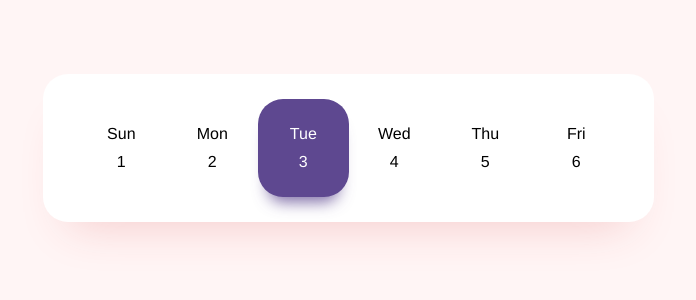
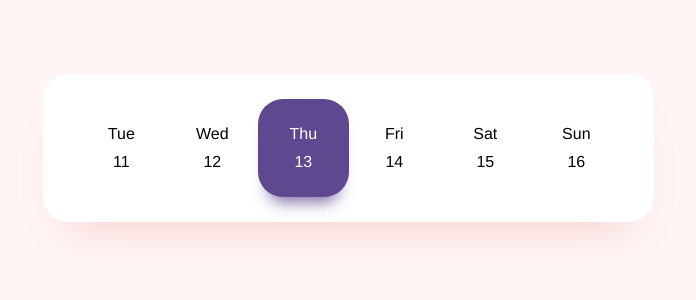
Before and after one commit to codacy20/angular-calendar-temp, an Angular app: page / in a window 1280 px wide. Shown: the part 248-548 px from the top of the page, without its empty margins (280-976 px from the left). Built offline with nearby package versions, Linux system fonts and the light colour scheme.

Commit message:
calendar logic

```diff
--- a/src/app/calendar/calendar.component.ts
+++ b/src/app/calendar/calendar.component.ts
@@ -7,14 +7,15 @@ import { Day, WeekDays } from "../model";
   styleUrls: ["./calendar.component.css"]
 })
 export class CalendarComponent implements OnInit {
+  DAY = 86400000;
   active = 2;
   days: Day[] = [
-    { name: WeekDays[0], date: 1 },
-    { name: WeekDays[1], date: 2 },
-    { name: WeekDays[2], date: 3 },
-    { name: WeekDays[3], date: 4 },
-    { name: WeekDays[4], date: 5 },
-    { name: WeekDays[5], date: 6 }
+    { name: this.getDay(-2), date: this.getDate(-2) },
+    { name: this.getDay(-1), date: this.getDate(-1) },
+    { name: this.getDay(0), date: this.getDate(0) },
+    { name: this.getDay(1), date: this.getDate(1) },
+    { name: this.getDay(2), date: this.getDate(2) },
+    { name: this.getDay(3), date: this.getDate(3) }
   ];
   constructor() {}
 
@@ -22,5 +23,13 @@ export class CalendarComponent implements OnInit {
     this.active = index;
   }
 
+  getDate(index: number) {
+    return new Date(Date.now() + index * this.DAY).getDate();
+  }
+
+  getDay(index: number) {
+    return WeekDays[new Date(Date.now() + index * this.DAY).getDay()];
+  }
+
   ngOnInit() {}
 }
--- a/src/app/day/day.component.css
+++ b/src/app/day/day.component.css
@@ -17,6 +17,7 @@ cursor: pointer;
 }
 
 .container.active{
+  transition: 0.4s ease-in-out;
 background: #5E4890;
 box-shadow: 0px 15px 15px -10px rgba(94, 72, 144, 0.791412);
 border-radius: 25px;
```
